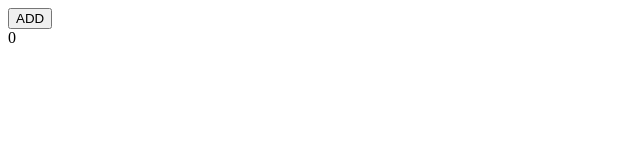
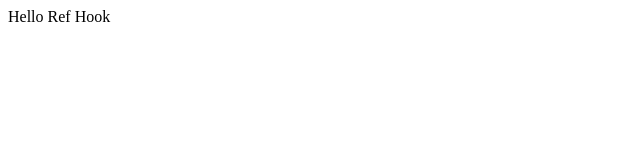
Before and after one commit to Shaobangzhu/react-clu-online-grocery, a React (Create React App) app: page / in a window 1280 px wide. Shown: the top 160 px of the page, without its empty margins (0-640 px from the left). Built offline with nearby package versions, Linux system fonts and the light colour scheme.

Commit message:
demo of useRef

```diff
--- a/src/App.tsx
+++ b/src/App.tsx
@@ -1,34 +1,20 @@
 // Hook 相关的类型定义
 
-import { useReducer } from 'react';
-
-type ActionType = {
-  type: 'ADD'
-}
-
-const initialState = {
-  count: 0
-}
-
-function reducer(state: typeof initialState, action: ActionType) {
-  const newState = {...state};
-  if(action.type === 'ADD') {
-    newState.count = state.count + 1
-  }
-  return newState;
-}
+import { useEffect, useRef } from 'react';
 
 function App() {
 
-  const [ state, dispatch ] = useReducer(reducer, initialState)
+  const ref = useRef<number | null>(null);
+
+  useEffect(() => {
+    ref.current = window.setTimeout(() => {
+      console.log('timer')
+    }, 1000);
+    return clearTimeout(ref.current);
+  }, [])
 
   return (
-    <>
-      <button onClick={() => {dispatch({
-        type: 'ADD'
-      })}}>ADD</button>
-      <div>{state.count}</div>
-    </>
+    <div>Hello Ref Hook</div>
   );
 }
 
```
